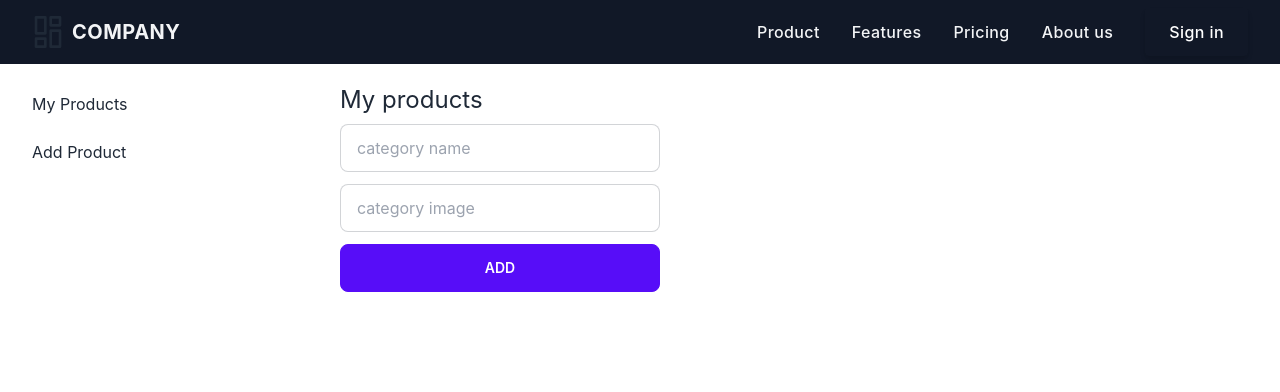
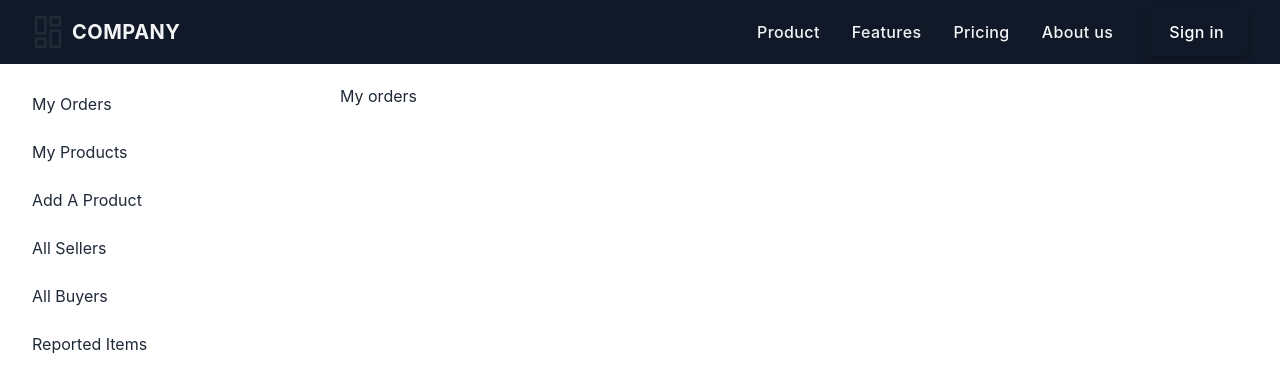
Before and after one commit to Abdullah-Sakib/make-better-use-client-side, a React (Create React App) app: page /dashboard in a window 1280 px wide. Shown: the top 392 px of the page. Built offline with nearby package versions, Linux system fonts and the light colour scheme; no server answers.

Commit message:
Added all specefic routes for different role

```diff
--- a/src/Layouts/DashboardLayout/DashboardLayout.js
+++ b/src/Layouts/DashboardLayout/DashboardLayout.js
@@ -23,10 +23,22 @@ const DashboardLayout = () => {
         <ul className="menu p-4 w-80 bg-base-100 text-base-content">
           {/* <!-- Sidebar content here --> */}
           <li>
-            <Link to="/dashboard">My Products</Link>
+            <Link to="/dashboard">My Orders</Link>
           </li>
           <li>
-            <Link to="/dashboard/addproduct">Add Product</Link>
+            <Link to="/dashboard/myproducts">My Products</Link>
+          </li>
+          <li>
+            <Link to="/dashboard/addproduct">Add A Product</Link>
+          </li>
+          <li>
+            <Link to="/dashboard/allsellers">All Sellers</Link>
+          </li>
+          <li>
+            <Link to="/dashboard/allbuyers">All Buyers</Link>
+          </li>
+          <li>
+            <Link to="/dashboard/reporteditems">Reported Items</Link>
           </li>
         </ul>
       </div>
--- /dev/null
+++ b/src/Pages/Dashboard/Admin/AllBuyers/AllBuyers.js
@@ -0,0 +1,11 @@
+import React from 'react';
+
+const AllBuyers = () => {
+  return (
+    <div>
+      <h2>All buyers</h2>
+    </div>
+  );
+};
+
+export default AllBuyers;
--- /dev/null
+++ b/src/Pages/Dashboard/Admin/AllSellers/AllSellers.js
@@ -0,0 +1,11 @@
+import React from 'react';
+
+const AllSellers = () => {
+  return (
+    <div>
+      <h2>All sellers</h2>
+    </div>
+  );
+};
+
+export default AllSellers;
--- /dev/null
+++ b/src/Pages/Dashboard/Admin/ReportedItems/ReportedItems.js
@@ -0,0 +1,11 @@
+import React from 'react';
+
+const ReportedItems = () => {
+  return (
+    <div>
+      <h2>Reported Items</h2>
+    </div>
+  );
+};
+
+export default ReportedItems;
--- a/src/Pages/Dashboard/Seller/MyProducts/MyProducts.js
+++ b/src/Pages/Dashboard/Seller/MyProducts/MyProducts.js
@@ -11,15 +11,15 @@ const MyProducts = () => {
       image
     };
 
-    fetch('http://localhost:5000/categories', {
-      method: 'POST',
-      headers: {
-        'content-type': 'application/json'
-      },
-      body: JSON.stringify(data)
-    })
-    .then(res => res.json())
-    .then(data => console.log(data))
+    // fetch('http://localhost:5000/categories', {
+    //   method: 'POST',
+    //   headers: {
+    //     'content-type': 'application/json'
+    //   },
+    //   body: JSON.stringify(data)
+    // })
+    // .then(res => res.json())
+    // .then(data => console.log(data))
 
   };
 
--- /dev/null
+++ b/src/Pages/Dashboard/User/MyOrders/MyOrders.js
@@ -0,0 +1,11 @@
+import React from 'react';
+
+const MyOrders = () => {
+  return (
+    <div>
+      <h2>My orders</h2>
+    </div>
+  );
+};
+
+export default MyOrders;
--- a/src/Pages/Home/Advertisement/Advertisement.js
+++ b/src/Pages/Home/Advertisement/Advertisement.js
@@ -2,17 +2,16 @@ import React from "react";
 
 const Advertisement = () => {
   return (
-    <div className="px-24 mb-32 mt-12">
-      <h1 className="text-2xl font-semibold text-center mb-8">Advertisement</h1>
+    <div className="px-24 mb-22 mt-24">
       <div className="grid grid-cols-3 gap-10">
 
 
-        <div className="card card-compact  bg-base-100 shadow-xl">
-          <figure>
-            <img src="https://placeimg.com/400/225/arch" alt="Shoes" />
+        <div className="card card-compact rounded-lg bg-base-100 shadow-xl">
+          <figure className="h-52">
+            <img src="https://images.unsplash.com/photo-1591114286974-595c5ffb0c41?ixlib=rb-4.0.3&ixid=MnwxMjA3fDB8MHxwaG90by1wYWdlfHx8fGVufDB8fHx8&auto=format&fit=crop&w=871&q=80" alt="Shoes" />
           </figure>
           <div className="card-body">
-            <h2 className="card-title">Shoes!</h2>
+            <h2 className="card-title">Canon</h2>
             <p>If a dog chews shoes whose shoes does he choose?</p>
             <div className="card-actions justify-end">
               <button className="btn btn-primary">Buy Now</button>
@@ -21,12 +20,12 @@ const Advertisement = () => {
         </div>
 
 
-        <div className="card card-compact bg-base-100 shadow-xl">
-          <figure>
-            <img src="https://placeimg.com/400/225/arch" alt="Shoes" />
+        <div className="card card-compact rounded-lg bg-base-100 shadow-xl">
+          <figure className="h-52">
+            <img src="https://images.unsplash.com/photo-1591114286974-595c5ffb0c41?ixlib=rb-4.0.3&ixid=MnwxMjA3fDB8MHxwaG90by1wYWdlfHx8fGVufDB8fHx8&auto=format&fit=crop&w=871&q=80" alt="Shoes" />
           </figure>
           <div className="card-body">
-            <h2 className="card-title">Shoes!</h2>
+            <h2 className="card-title">Canon</h2>
             <p>If a dog chews shoes whose shoes does he choose?</p>
             <div className="card-actions justify-end">
               <button className="btn btn-primary">Buy Now</button>
@@ -35,12 +34,13 @@ const Advertisement = () => {
         </div>
 
 
-        <div className="card card-compact  bg-base-100 shadow-xl">
-          <figure>
-            <img src="https://placeimg.com/400/225/arch" alt="Shoes" />
+
+        <div className="card card-compact rounded-lg bg-base-100 shadow-xl">
+          <figure className="h-52">
+            <img src="https://images.unsplash.com/photo-1591114286974-595c5ffb0c41?ixlib=rb-4.0.3&ixid=MnwxMjA3fDB8MHxwaG90by1wYWdlfHx8fGVufDB8fHx8&auto=format&fit=crop&w=871&q=80" alt="Shoes" />
           </figure>
           <div className="card-body">
-            <h2 className="card-title">Shoes!</h2>
+            <h2 className="card-title">Canon</h2>
             <p>If a dog chews shoes whose shoes does he choose?</p>
             <div className="card-actions justify-end">
               <button className="btn btn-primary">Buy Now</button>
@@ -49,6 +49,7 @@ const Advertisement = () => {
         </div>
 
 
+
       </div>
     </div>
   );
--- a/src/Pages/Home/Banner/Banner.js
+++ b/src/Pages/Home/Banner/Banner.js
@@ -5,7 +5,7 @@ const Banner = () => {
     <div>
       <div
         className="hero min-h-[92vh]"
-        style={{ backgroundImage: `url("https://images.unsplash.com/photo-1647711411594-db03433f948d?ixlib=rb-4.0.3&ixid=MnwxMjA3fDB8MHxwaG90by1wYWdlfHx8fGVufDB8fHx8&auto=format&fit=crop&w=870&q=80")` }}
+        style={{ backgroundImage: `url("https://images.unsplash.com/photo-1580852300513-9b50125bf293?ixlib=rb-4.0.3&ixid=MnwxMjA3fDB8MHxwaG90by1wYWdlfHx8fGVufDB8fHx8&auto=format&fit=crop&w=871&q=80")` }}
       >
         <div className="hero-overlay bg-opacity-60"></div>
         <div className="hero-content text-center text-neutral-content">
--- a/src/Pages/Home/Categories/Categories.js
+++ b/src/Pages/Home/Categories/Categories.js
@@ -17,6 +17,7 @@ const Categories = () => {
   return (
     <div className="">
       <div className="relative px-4 py-16 mx-auto sm:max-w-xl md:max-w-full lg:max-w-screen-xl md:px-24 lg:px-8 lg:py-20">
+        <h2 className="text-3xl font-bold mb-5">Categories</h2>
         <div className="relative grid gap-5 sm:grid-cols-2 lg:grid-cols-4">
           {categories?.map((category) => (
             <CategoryCard key={category._id} category={category}></CategoryCard>
--- a/src/Pages/Home/Categories/CategoryCard.js
+++ b/src/Pages/Home/Categories/CategoryCard.js
@@ -1,9 +1,8 @@
 import React from "react";
 
 const CategoryCard = ({category}) => {
-  console.log(category);
   return (
-    <div className="flex flex-col justify-between overflow-hidden text-left transition-shadow duration-200 bg-white rounded shadow-xl group hover:shadow-2xl ">
+    <div className="flex flex-col justify-between overflow-hidden text-left transition-shadow duration-200 bg-white rounded shadow-xl group hover:shadow-2xl">
       <div className="p-5 relative">
         <img
           src={category?.image}
```
Also changed, not shown: src/Routers/Router/Router.js (+21 -1 lines).
